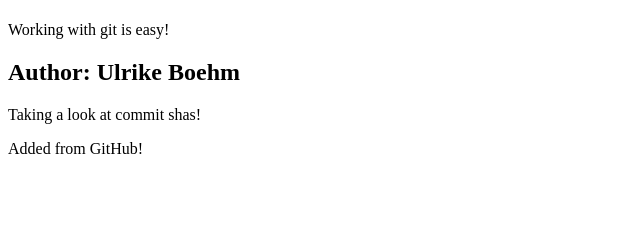
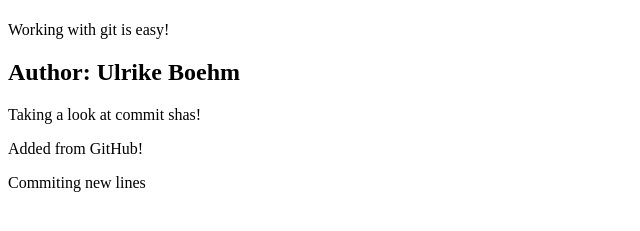
Before and after one commit to UlrikeBoehm/GitGithubMasterclass, a plain HTML site: page index.html in a window 1280 px wide. Shown: the part 59-290 px from the top of the page, without its empty margins (0-640 px from the left). Drawn offline with Linux system fonts and the light colour scheme.

Commit message:
New line added
New line added in repo

```diff
--- a/index.html
+++ b/index.html
@@ -17,6 +17,10 @@
     <p>Added from GitHub!</p>
 </div>
 
+<div>
+    <p>Commiting new lines</p>
+</div>
+
 <!--Some comments-->
 </body>
 </html>
```
